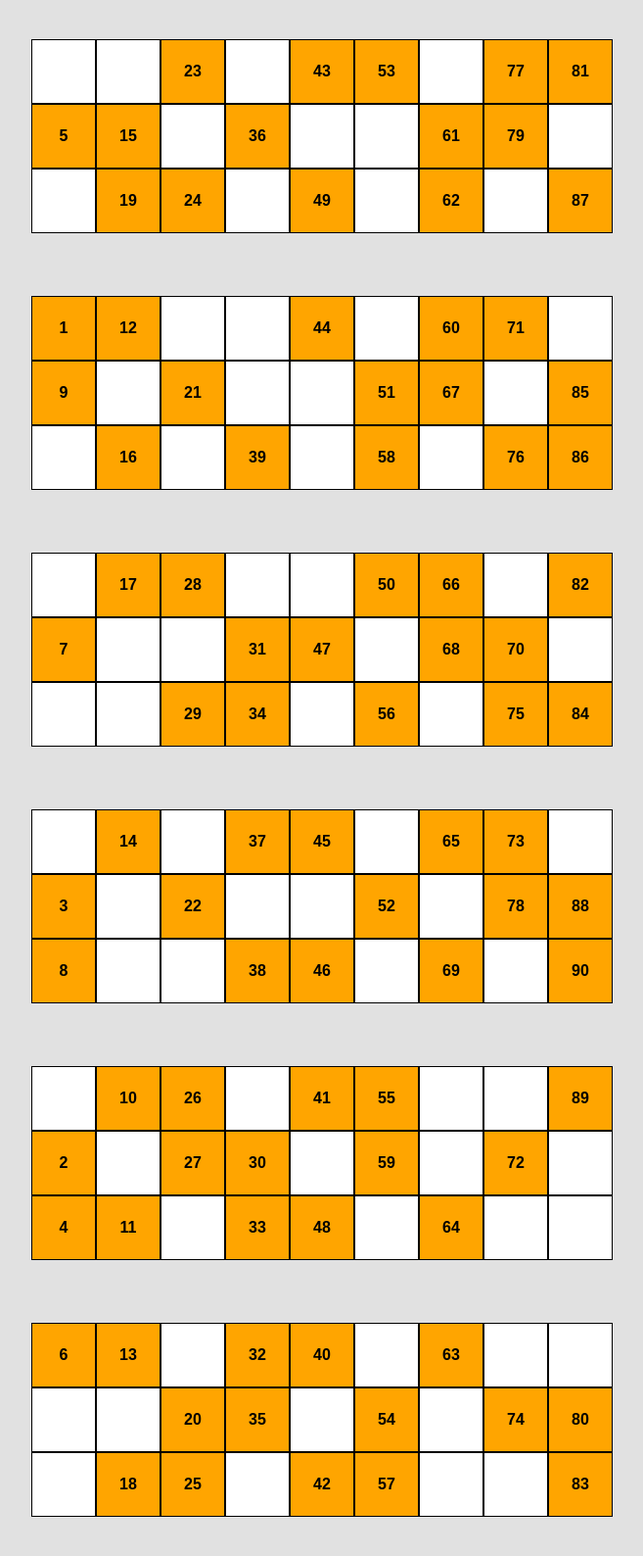
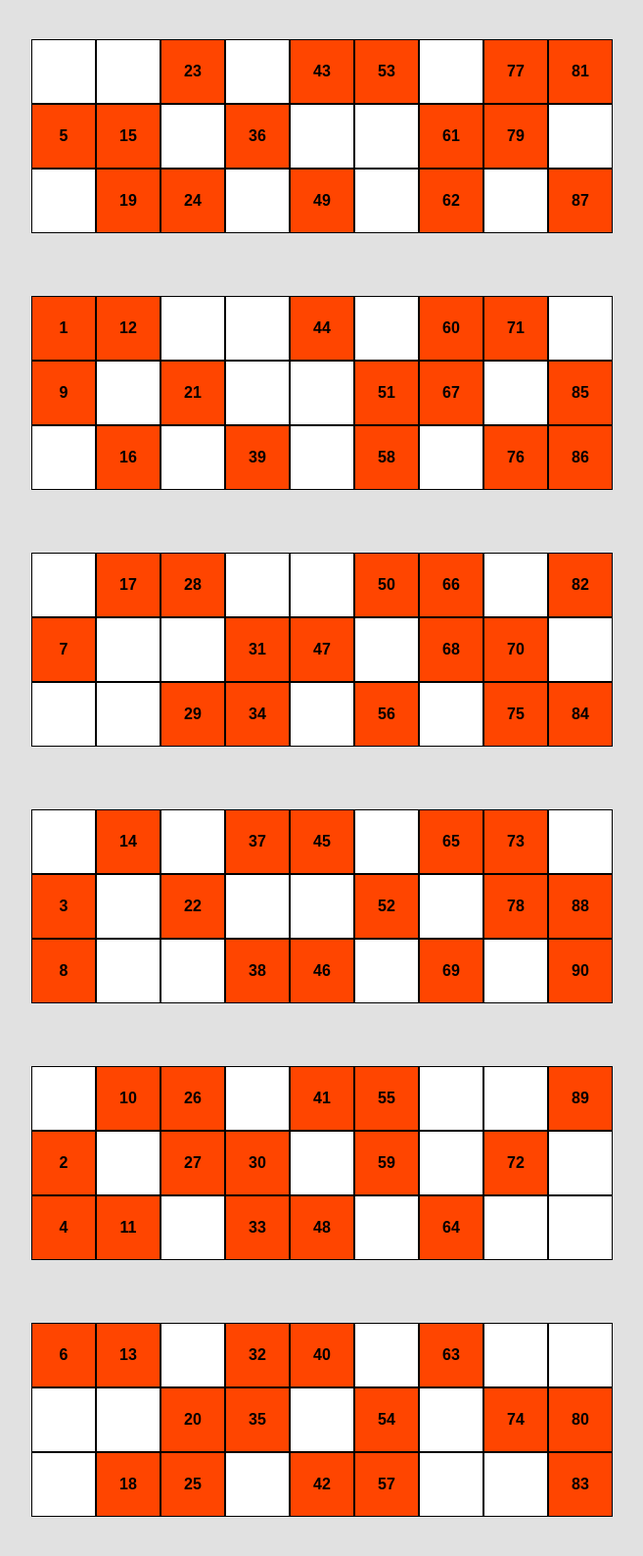
Before and after one commit to Alan2255/bingo, a Flask app: page / in a window 1280 px wide. Shown: the whole page at 98% size, without its empty margins (311-968 px from the left). Run offline with Flask 2, Linux system fonts and the light colour scheme.

Commit message:
Agrego colores aleatorios por carga de pagina

```diff
--- a/run.py
+++ b/run.py
@@ -1,8 +1,12 @@
+# Autor: Alan Hergenreder
+
+import random
 from src.bingo import generador_bingo
 from flask import Flask, request, render_template
 app = Flask(__name__)
 
 @app.route("/")
 def index():
+    color = ['Gold','LawnGreen','OrangeRed','Teal','SaddleBrown','Indigo','HotPink','SeaGreen','DarkRed']
     t = generador_bingo()
-    return render_template("plantilla.html",talonario=t)
+    return render_template("plantilla.html",talonario=t,color=color[random.randrange(9)])
--- a/templates/plantilla.html
+++ b/templates/plantilla.html
@@ -24,7 +24,7 @@
 }
 
 .o {
-  background-color: orange;
+  background-color: {{ color }};
   text-align: center;
   font-weight: bold;
   display: flex;
```
Also changed, not shown: imagenes/talonario.png.
